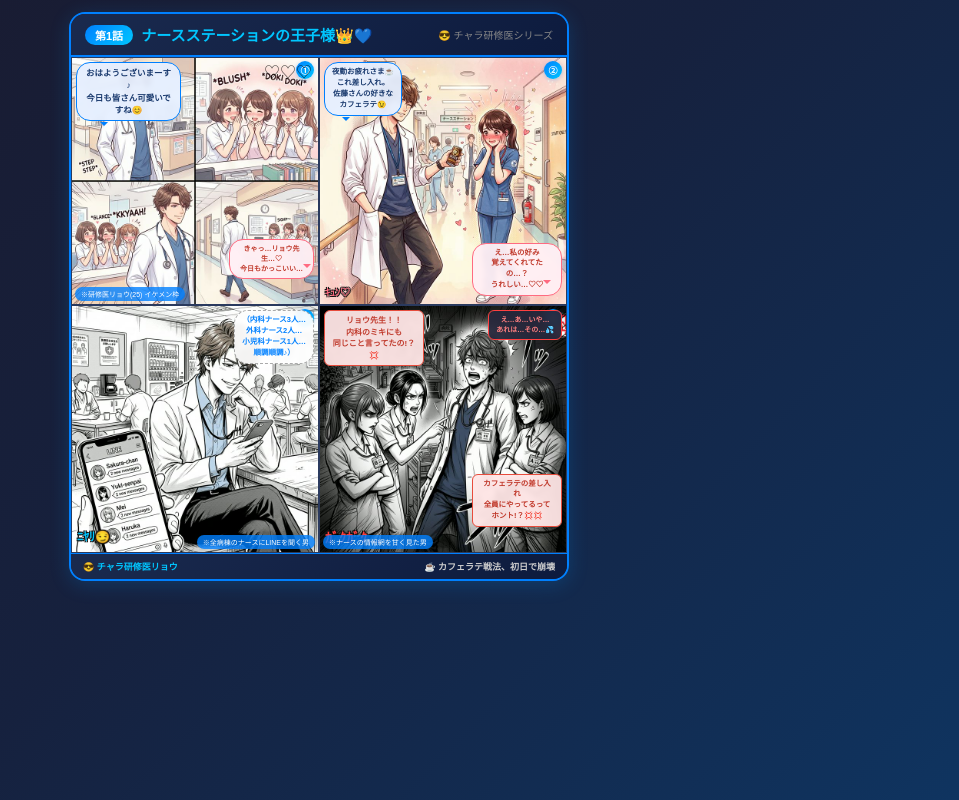
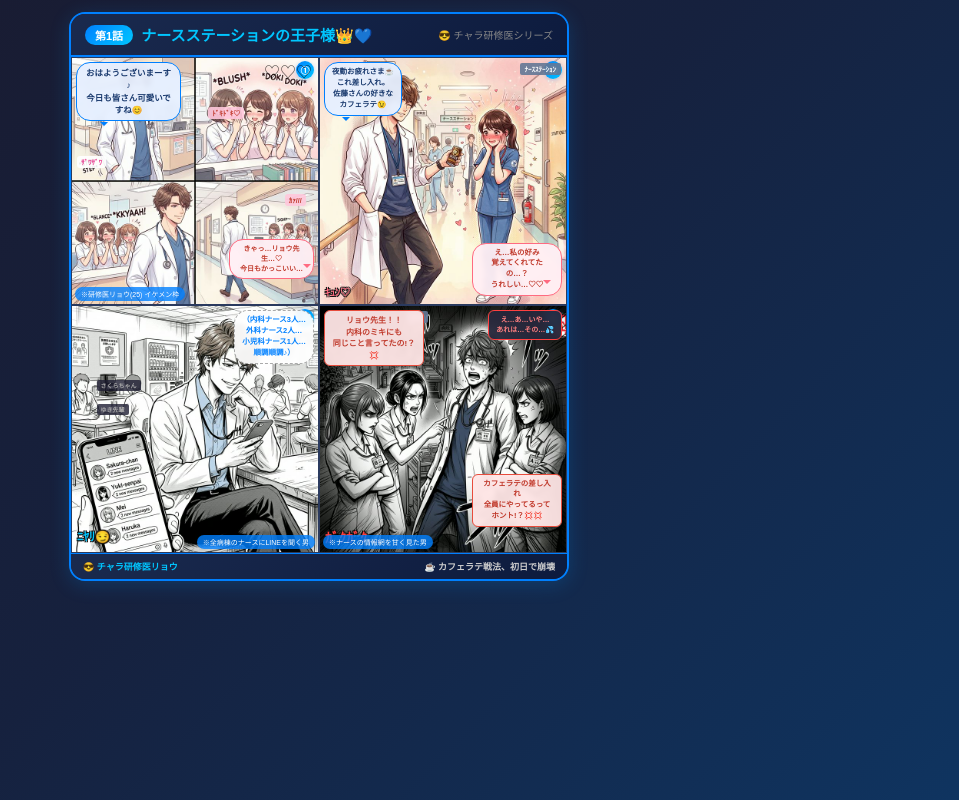
Before and after one commit to smpiiiiii/manga, a plain HTML site: page ryou_ep1.html in a window 1280 px wide. Shown: the whole page, without its empty margins (321-1280 px from the left). Drawn offline with Linux system fonts and the light colour scheme; a web font is replaced by a local one.

Commit message:
第1話英語テキスト日本語化カバー追加

```diff
--- a/ryou_ep1.html
+++ b/ryou_ep1.html
@@ -86,6 +86,7 @@
             .cell .num { width: 16px; height: 16px; font-size: 8px }
             .card-footer { font-size: 8px }
         }
+        .cover { position:absolute; z-index:10; display:flex; align-items:center; justify-content:center; font-weight:900; text-align:center }
     </style>
 </head>
 <body>
@@ -100,6 +101,9 @@
             <div class="cell">
                 <div class="num">①</div>
                 <img src="ryou1a.png">
+                <div class="cover" style="top:40%;left:2%;padding:1px 4px;background:rgba(255,255,255,0.9);color:#e84393;font-size:7px;border-radius:3px">ｻﾞﾜｻﾞﾜ</div>
+                <div class="cover" style="top:20%;right:30%;padding:1px 4px;background:rgba(255,200,220,0.9);color:#c0392b;font-size:7px;border-radius:3px">ﾄﾞｷﾄﾞｷ♡</div>
+                <div class="cover" style="bottom:40%;right:5%;padding:1px 4px;background:rgba(255,200,220,0.9);color:#c0392b;font-size:7px;border-radius:3px">ｶｧ///</div>
                 <div class="b smug d" style="top:4px;left:4px;max-width:105px">
                     おはようございまーす♪<br>今日も皆さん可愛いですね😊
                 </div>
@@ -113,6 +117,7 @@
             <div class="cell">
                 <div class="num">②</div>
                 <img src="ryou1b.png">
+                <div class="cover" style="top:2%;right:2%;padding:1px 5px;background:rgba(100,120,150,0.9);color:#fff;font-size:7px;border-radius:2px">ﾅｰｽｽﾃｰｼｮﾝ</div>
                 <div class="b smug d" style="top:4px;left:4px;max-width:100px;font-size:7.5px">
                     夜勤お疲れさま☕<br>これ差し入れ。<br>佐藤さんの好きな<br>カフェラテ😉
                 </div>
@@ -125,6 +130,8 @@
             <div class="cell">
                 <div class="num">③</div>
                 <img src="ryou1c.png">
+                <div class="cover" style="top:30%;left:10%;padding:1px 4px;background:rgba(30,30,50,0.8);color:#aaa;font-size:6px;border-radius:2px">さくらちゃん</div>
+                <div class="cover" style="top:40%;left:10%;padding:1px 4px;background:rgba(30,30,50,0.8);color:#aaa;font-size:6px;border-radius:2px">ゆき先輩</div>
                 <div class="b think" style="top:4px;right:4px;max-width:105px;color:#0080ff">
                     （内科ナース3人…<br>外科ナース2人…<br>小児科ナース1人…<br>順調順調♪）
                 </div>
@@ -135,6 +142,7 @@
             <div class="cell">
                 <div class="num">④</div>
                 <img src="ryou1d.png">
+                <div class="cover" style="top:2%;left:35%;padding:1px 4px;background:rgba(100,120,150,0.9);color:#fff;font-size:7px;border-radius:2px">ｽﾀｯﾌ</div>
                 <div class="b shout" style="top:4px;left:4px;max-width:100px;font-size:8px">
                     リョウ先生！！<br>内科のミキにも<br>同じこと言ってたの!？💢
                 </div>
```
